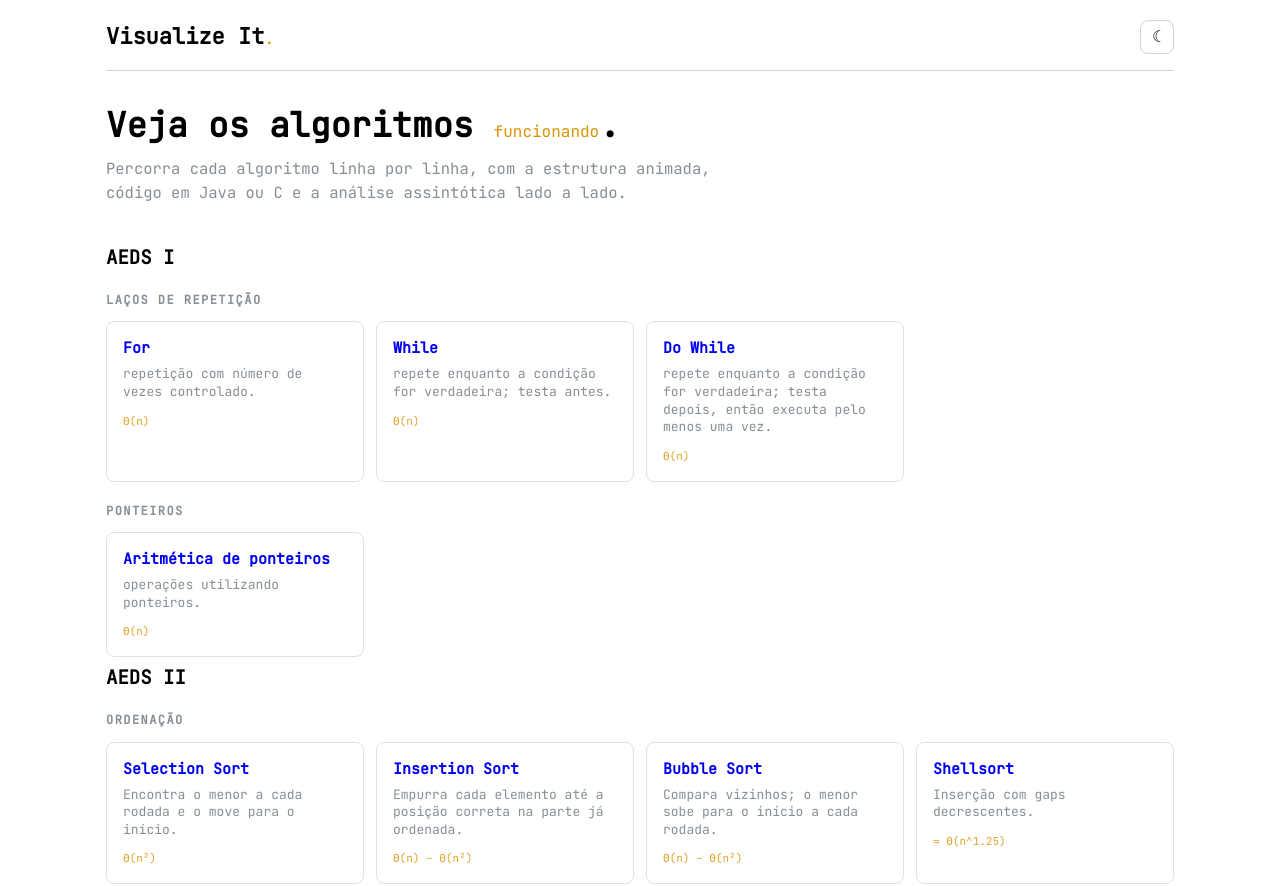
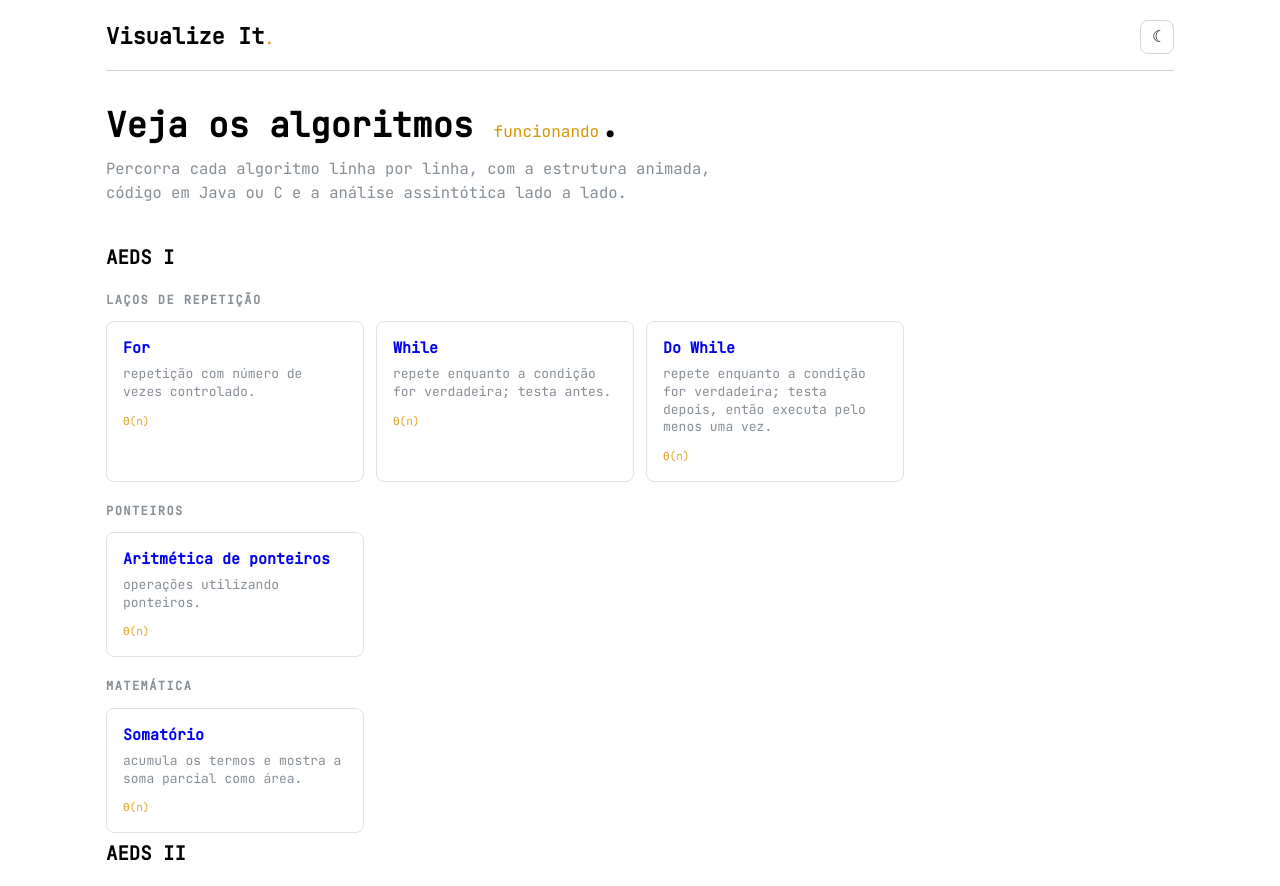
Before and after one commit to fernandoleitepagani/visualize_it, a React (Vite) app: page / in a window 1280 px wide. Shown: the top 886 px of the page. Built offline with nearby package versions, Linux system fonts and the light colour scheme.

Commit message:
feat(lesson): add the summation plot lesson

```diff
--- a/src/components/LessonView.tsx
+++ b/src/components/LessonView.tsx
@@ -16,12 +16,14 @@ import { ComplexityTable } from './ComplexityTable';
 import { NodesView } from './NodesView';
 import { Panel } from './Panel';
 import { PlayerControls } from './PlayerControls';
+import { PlotView } from './PlotView';
 import { VarsPanel } from './VarsPanel';
 
 /** Picks the renderer for the lesson's view. */
 function Canvas({ lesson, step, ids }: { lesson: Lesson; step: Step | undefined; ids: string[] }) {
   if (lesson.view === 'cells') return <CellsView cells={step?.cells} />;
   if (lesson.view === 'nodes') return <NodesView nodes={step?.nodes} linked={lesson.linked} />;
+  if (lesson.view === 'plot') return <PlotView plot={step?.plot} />;
   return <BarsView state={step} ids={ids} />;
 }
 
--- a/src/content/catalog.ts
+++ b/src/content/catalog.ts
@@ -67,6 +67,17 @@ export const catalog: CatalogSection[] = [
             kind: 'lesson',
             slug: 'aritmetica',
             blurb: 'operações utilizando ponteiros.',
+            tag: 'Θ(n)',
+          },
+        ],
+      },
+      {
+        title: 'Matemática',
+        entries: [
+          {
+            kind: 'lesson',
+            slug: 'soma',
+            blurb: 'acumula os termos e mostra a soma parcial como área.',
             tag: 'Θ(n)',
           },
         ],
--- a/src/content/lessons/index.ts
+++ b/src/content/lessons/index.ts
@@ -20,6 +20,7 @@ import { lesson as quicksort } from './quicksort';
 import { lesson as radix } from './radix';
 import { lesson as selecao } from './selecao';
 import { lesson as shellsort } from './shellsort';
+import { lesson as soma } from './soma';
 import { lesson as whileLoop } from './while';
 
 /** Every lesson, keyed by slug. The key is the URL segment. */
@@ -46,6 +47,7 @@ export const lessons = {
   'pilha-encadeada': pilhaEncadeada,
   'fila-circular': filaCircular,
   'fila-encadeada': filaEncadeada,
+  soma,
 } satisfies Record<string, Lesson>;
 
 export type LessonSlug = keyof typeof lessons;
--- /dev/null
+++ b/src/content/lessons/soma.ts
@@ -0,0 +1,76 @@
+import type { Lesson, PlotPoint, Step } from '@/engine/types';
+import { lines } from '@/lib/lines';
+
+const series = (input: number[]): PlotPoint[] =>
+  input.map((value, i) => ({ label: `f(${i + 1})`, value }));
+
+export const lesson: Lesson = {
+  id: 'soma',
+  title: 'Somatório',
+  subtitle: 'Soma parcial dos termos, como área acumulada',
+  description:
+    'Percorre os termos e acumula a soma em total. A cada passo, o retângulo do termo atual ' +
+    'acende e o valor acumulado aparece no topo — a área cresce conforme o somatório avança.',
+  view: 'plot',
+  panelLabel: 'termos',
+  initial: [3, 5, 2, 6, 4],
+
+  complexity: {
+    time: { best: 'Θ(n)', avg: 'Θ(n)', worst: 'Θ(n)' },
+    space: 'Θ(1)',
+    stable: true,
+    note: 'Uma passada pelo vetor, com uma soma por elemento.',
+  },
+
+  code: {
+    java: lines(`
+    int soma(int[] v) {
+        int total = 0;
+        for (int i = 0; i < v.length; i++) {
+            total += v[i];
+        }
+        return total;
+    }`),
+
+    c: lines(`
+    int soma(int v[], int n) {
+        int total = 0;
+        for (int i = 0; i < n; i++) {
+            total += v[i];
+        }
+        return total;
+    }`),
+  },
+
+  steps: (input) => {
+    const points = series(input);
+    const steps: Step[] = [
+      {
+        line: 1,
+        desc: 'total = 0',
+        plot: { points, current: -1, total: 0 },
+        vars: { total: 0 },
+      },
+    ];
+
+    let total = 0;
+    input.forEach((value, i) => {
+      total += value;
+      steps.push({
+        line: 3,
+        desc: `total += ${value} → ${total}`,
+        plot: { points, current: i, total },
+        vars: { i: i + 1, termo: value, total },
+      });
+    });
+
+    steps.push({
+      line: 5,
+      desc: `retorna ${total}`,
+      plot: { points, current: input.length - 1, total },
+      vars: { total },
+    });
+
+    return steps;
+  },
+};
```
